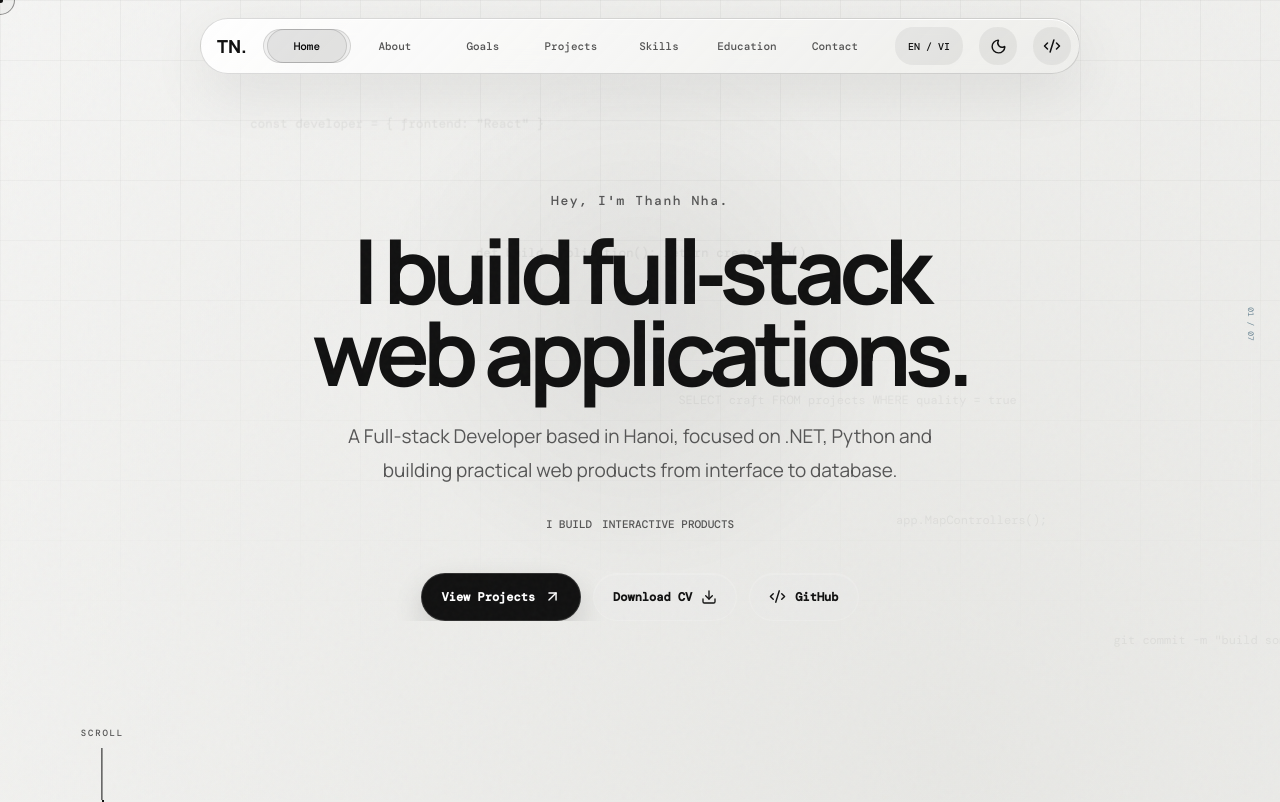
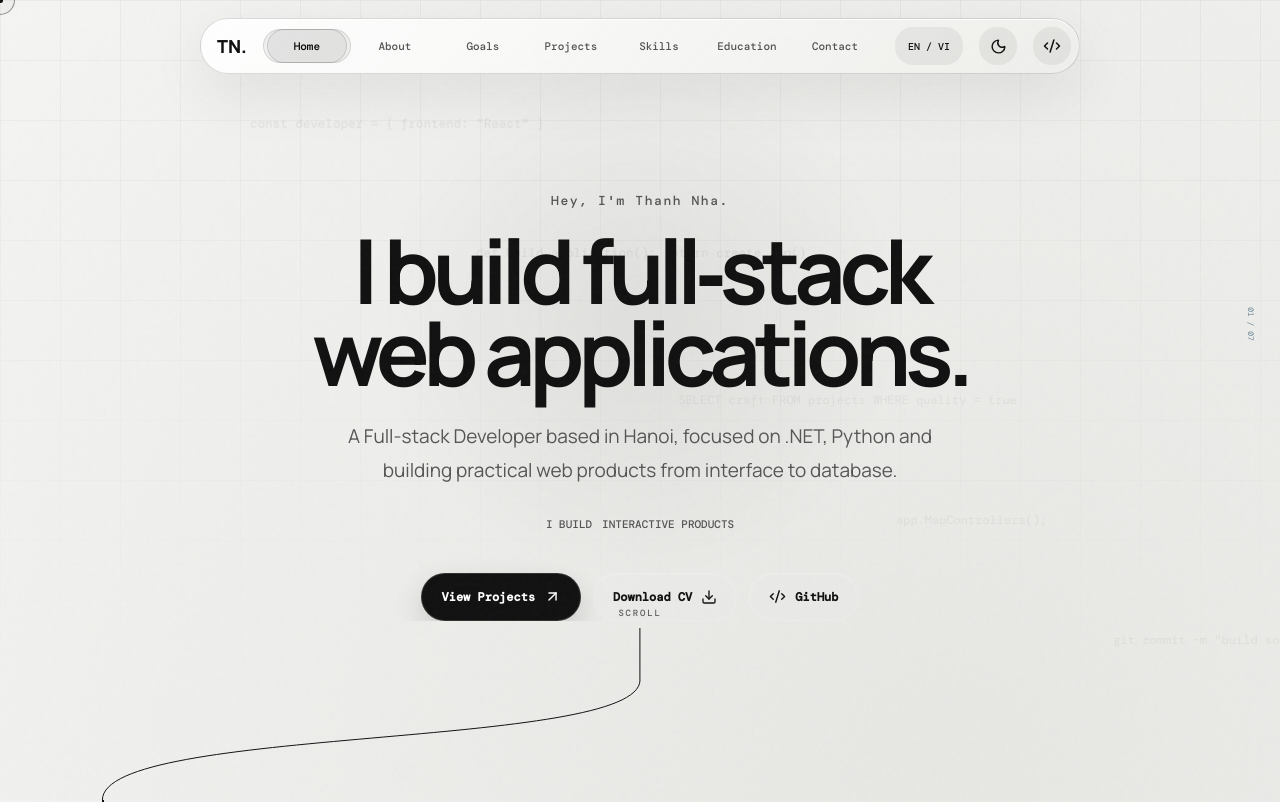
Before and after one commit to NgThanhNha147/NgThanhNha147.github.io, a React (Vite) app: page / in a window 1280 px wide. Shown: the top 802 px of the page. Built offline with nearby package versions, Linux system fonts and the light colour scheme; a web font is replaced by a local one.

Commit message:
feat: curve hero scroll line into timeline

```diff
--- a/src/App.tsx
+++ b/src/App.tsx
@@ -242,6 +242,14 @@ export default function App() {
           <a href="#about" className="scroll-cue">
             SCROLL <i />
           </a>
+          <svg
+            className="hero-timeline-connector"
+            viewBox="0 0 1000 120"
+            preserveAspectRatio="none"
+            aria-hidden="true"
+          >
+            <path d="M 500 0 C 500 70, 80 45, 80 120" />
+          </svg>
         </section>
         <Section id="about" number="01" title={t.nav[1]}>
           <div className="about-grid">
--- a/src/styles.css
+++ b/src/styles.css
@@ -587,8 +587,8 @@ main {
 }
 .scroll-cue {
   position: absolute;
-  bottom: 0;
-  left: 8vw;
+  bottom: 120px;
+  left: 50%;
   transform: translateX(-50%);
   font: 500 9px DM Mono;
   letter-spacing: 0.2em;
@@ -596,6 +596,22 @@ main {
   display: grid;
   gap: 9px;
   place-items: center;
+}
+.hero-timeline-connector {
+  position: absolute;
+  left: 0;
+  bottom: 0;
+  width: 100%;
+  height: 120px;
+  overflow: visible;
+  pointer-events: none;
+  z-index: 4;
+}
+.hero-timeline-connector path {
+  fill: none;
+  stroke: var(--cyan);
+  stroke-width: 1;
+  vector-effect: non-scaling-stroke;
 }
 .scroll-cue i {
   width: 1px;
@@ -1331,8 +1347,8 @@ html:not([data-theme="dark"]) .page-transition {
   .timeline-rail {
     left: 25px;
   }
-  .scroll-cue {
-    left: 25px;
+  .hero-timeline-connector path {
+    d: path("M 500 0 C 500 70, 31.25 45, 31.25 120");
   }
   .content-section,
   .content-section.wide {
@@ -1803,6 +1819,9 @@ html:not([data-theme="dark"]) .scroll-cue {
 html:not([data-theme="dark"]) .scroll-cue i {
   background: #111;
 }
+html:not([data-theme="dark"]) .hero-timeline-connector path {
+  stroke: #111;
+}
 html:not([data-theme="dark"]) .glass-button.primary {
   color: #fff;
   background: #111;
@@ -2074,7 +2093,8 @@ html[data-theme="dark"] .goal-card:hover {
 }
 
 @media (max-width: 560px) {
-  .scroll-cue {
+  .scroll-cue,
+  .hero-timeline-connector {
     display: none;
   }
 }
```
